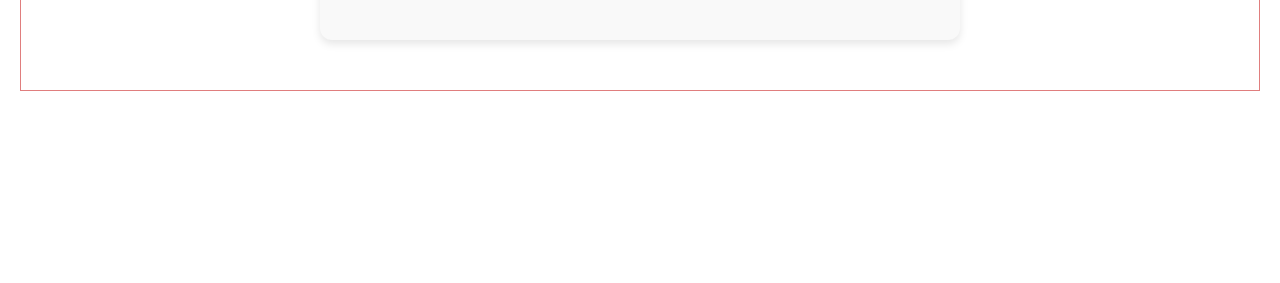
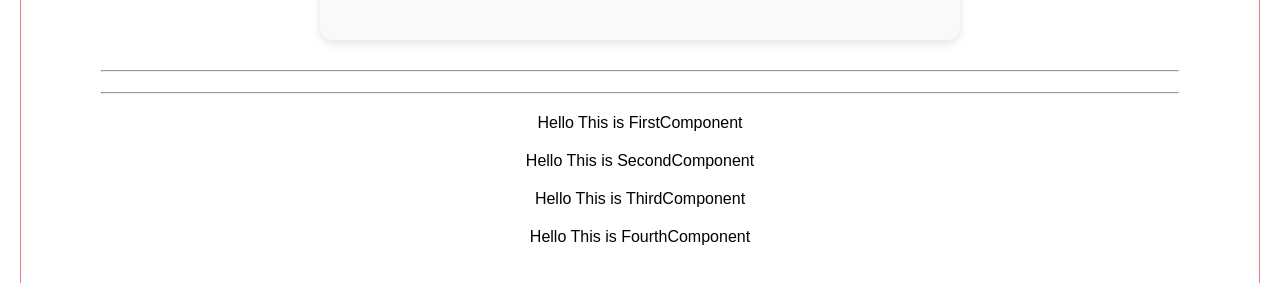
Before and after one commit to sireesha0904/React-Pr, a React (Create React App) app in the folder my-app/: page / in a window 1280 px wide. Shown: the part 909-1192 px from the top of the page. Before the commit the page ends 1020 px from the top, so only its background shows below. Built offline with nearby package versions, Linux system fonts and the light colour scheme.

Commit message:
practicee

```diff
--- a/my-app/src/App.js
+++ b/my-app/src/App.js
@@ -1,7 +1,11 @@
 import Comp from './component';
 import Sample from './Example/Sample';
 import Practice from './Practice';
+import FirstCompo from './PropsContainer/FirstCompo';
 import './App.css';
+import SecondCompo from './PropsContainer/SecondCompo';
+import ThirdCompo from './PropsContainer/ThirdCompo';
+import FourthCompo from './PropsContainer/FourthCompo';
 
 function App() {
   return (
@@ -11,6 +15,13 @@ function App() {
       <h1 className='heading'>Hello This is Sample Css Styles</h1>
       <hr></hr>
       <Practice />
+      <hr></hr> <hr></hr>
+      <FirstCompo name="FirstComponent" />
+      <SecondCompo  name="SecondComponent"/>
+      <ThirdCompo name = "ThirdComponent"/>
+      <FourthCompo name = "FourthComponent" />
+
+
     </div>
   );
 }
--- a/my-app/src/PropsContainer/FirstCompo.js
+++ b/my-app/src/PropsContainer/FirstCompo.js
@@ -1,8 +1,8 @@
 import React from 'react'
 
-function FirstCompo() {
+function FirstCompo(props) {
   return (
-    <div>FirstCompo</div>
+    <div>Hello This is {props.name}</div>
   )
 }
 
--- a/my-app/src/PropsContainer/FourthCompo.js
+++ b/my-app/src/PropsContainer/FourthCompo.js
@@ -1,9 +1,9 @@
 import React from 'react'
 
-function FourthCompo() {
+function FourthCompo(props) {
   return (
     <div>
-
+      Hello This is {props.name}
     </div>
   )
 }
--- a/my-app/src/PropsContainer/SecondCompo.js
+++ b/my-app/src/PropsContainer/SecondCompo.js
@@ -1,8 +1,10 @@
 import React from 'react'
 
-function SecondCompo() {
+function SecondCompo(props) {
   return (
-    <div>SecondCompo</div>
+      <div>
+          Hello This is {props.name}
+    </div>
   )
 }
 
--- a/my-app/src/PropsContainer/ThirdCompo.js
+++ b/my-app/src/PropsContainer/ThirdCompo.js
@@ -1,9 +1,9 @@
 import React from 'react'
 
-function ThirdCompo() {
+function ThirdCompo(props) {
   return (
     <div>
-
+      Hello This is {props.name}
     </div>
   )
 }
```
